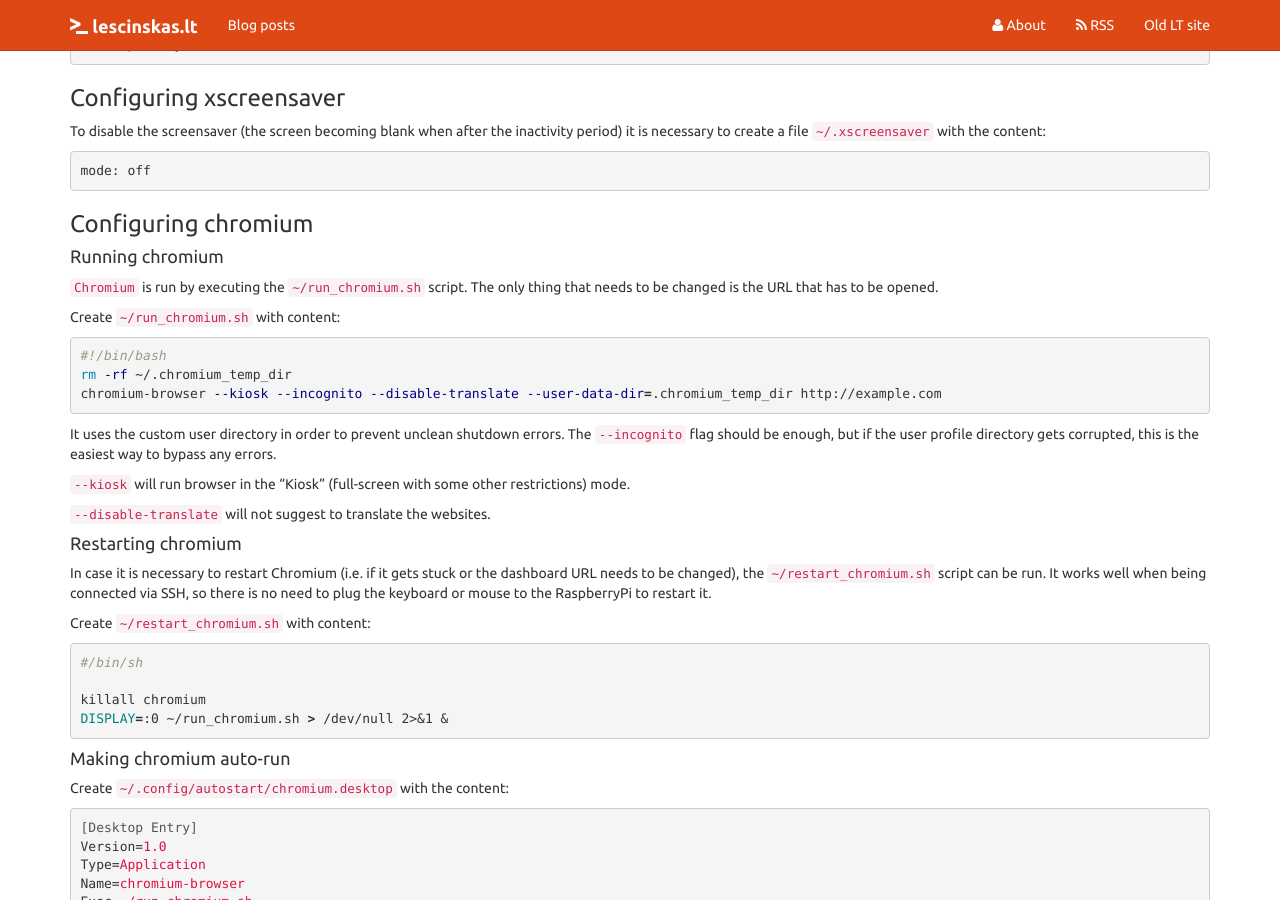
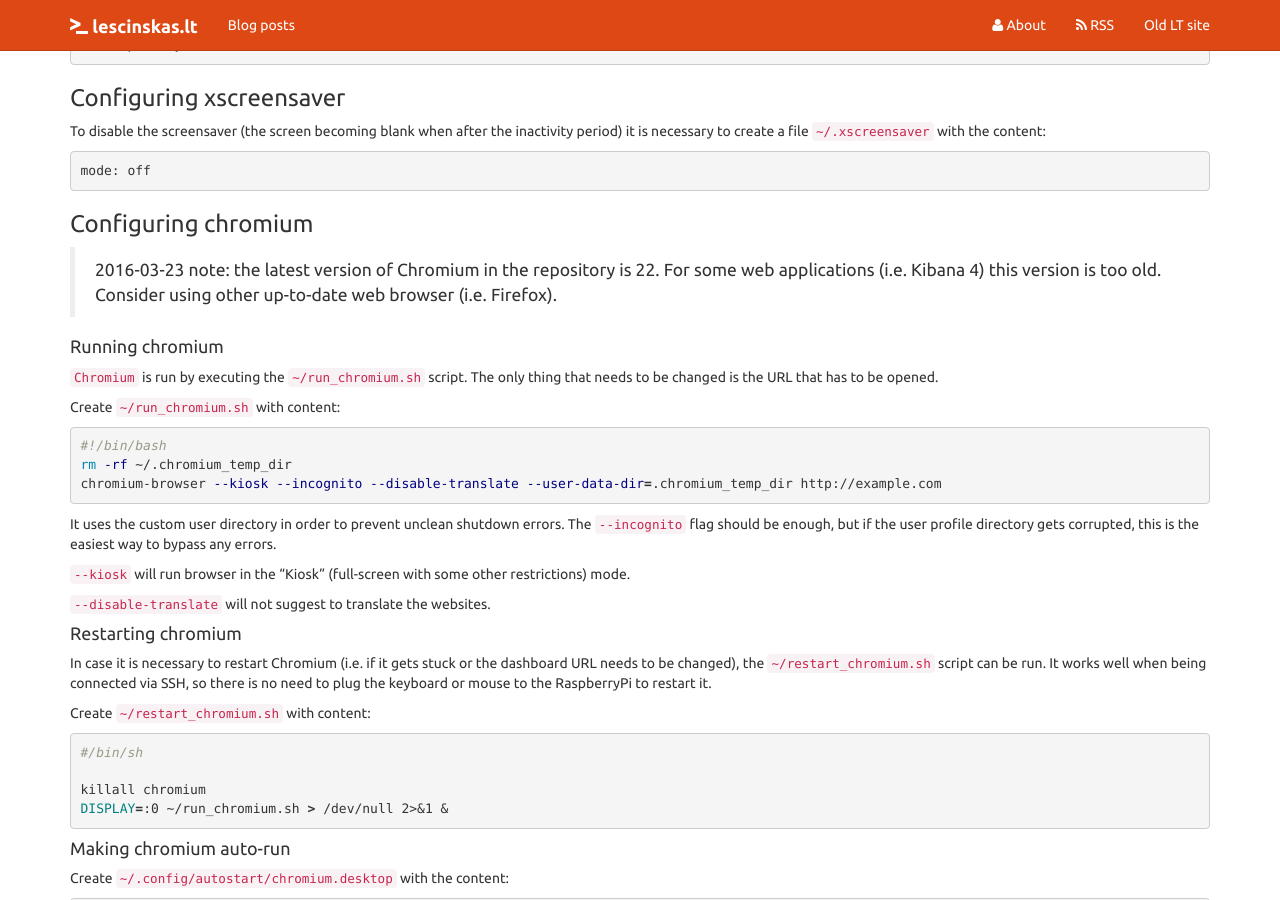
Before and after one commit to plutzilla/plutzilla.github.io, a Jekyll site: the page built from _posts/2015/2015-11-29-raspberry-pi-monitoring-screens.md, in a window 1280 px wide and 900 px high, scrolled down 6338 px. Built offline with Jekyll 4.4.1, drawn with Linux system fonts in a browser that asks for light colours; nearby versions of some CDN libraries; comment, search, counter and statistics services are not loaded.

Commit message:
Added note about outdated Chromium

```diff
--- a/_posts/2015/2015-11-29-raspberry-pi-monitoring-screens.md
+++ b/_posts/2015/2015-11-29-raspberry-pi-monitoring-screens.md
@@ -157,6 +157,8 @@ mode: off
 
 ### Configuring chromium
 
+ > 2016-03-23 note: the latest version of Chromium in the repository is 22. For some web applications (i.e. Kibana 4) this version is too old. Consider using other up-to-date web browser (i.e. Firefox).
+
 #### Running chromium
 
 `Chromium` is run by executing the `~/run_chromium.sh` script. The only thing that needs to be changed is the URL that has to be opened.
```
